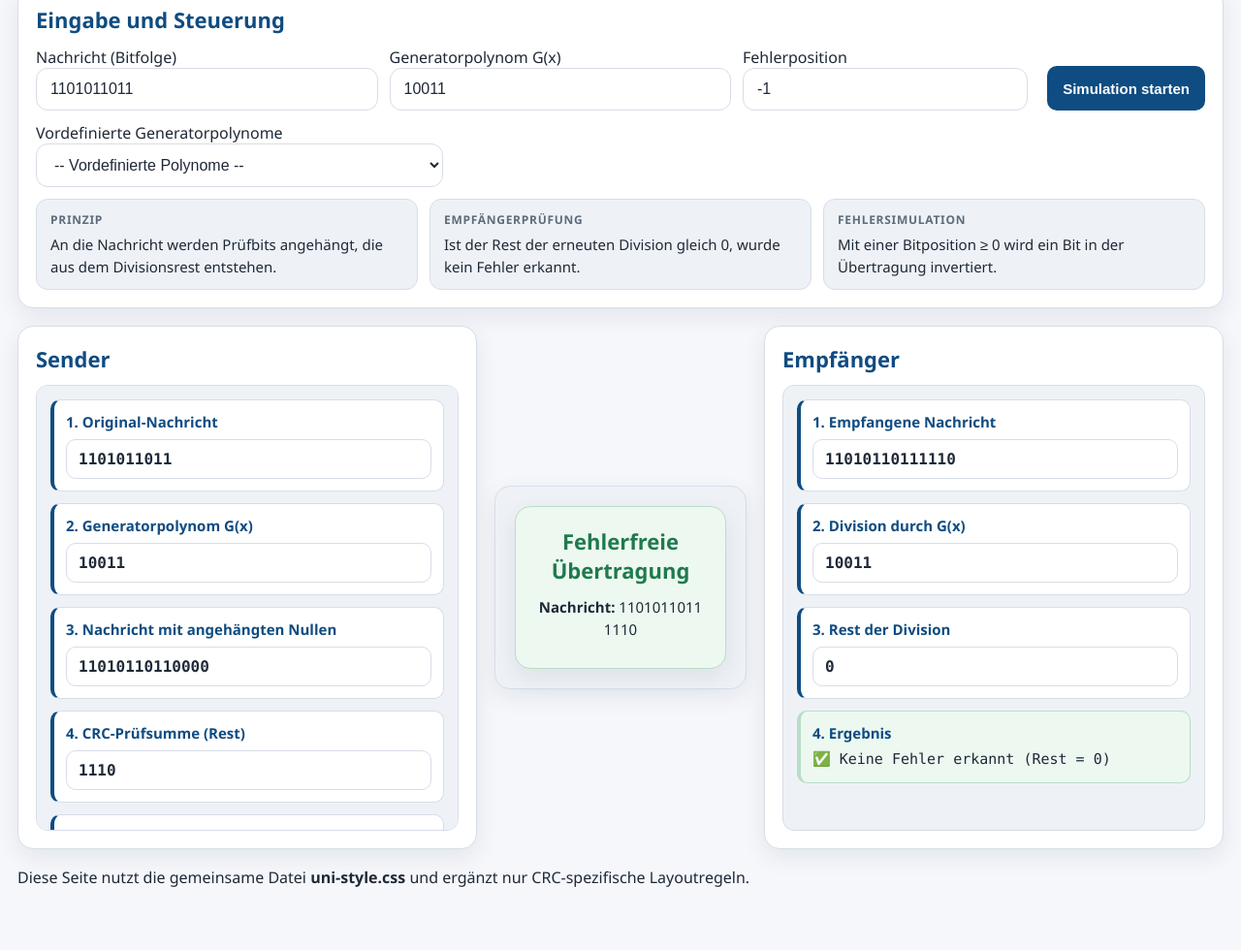
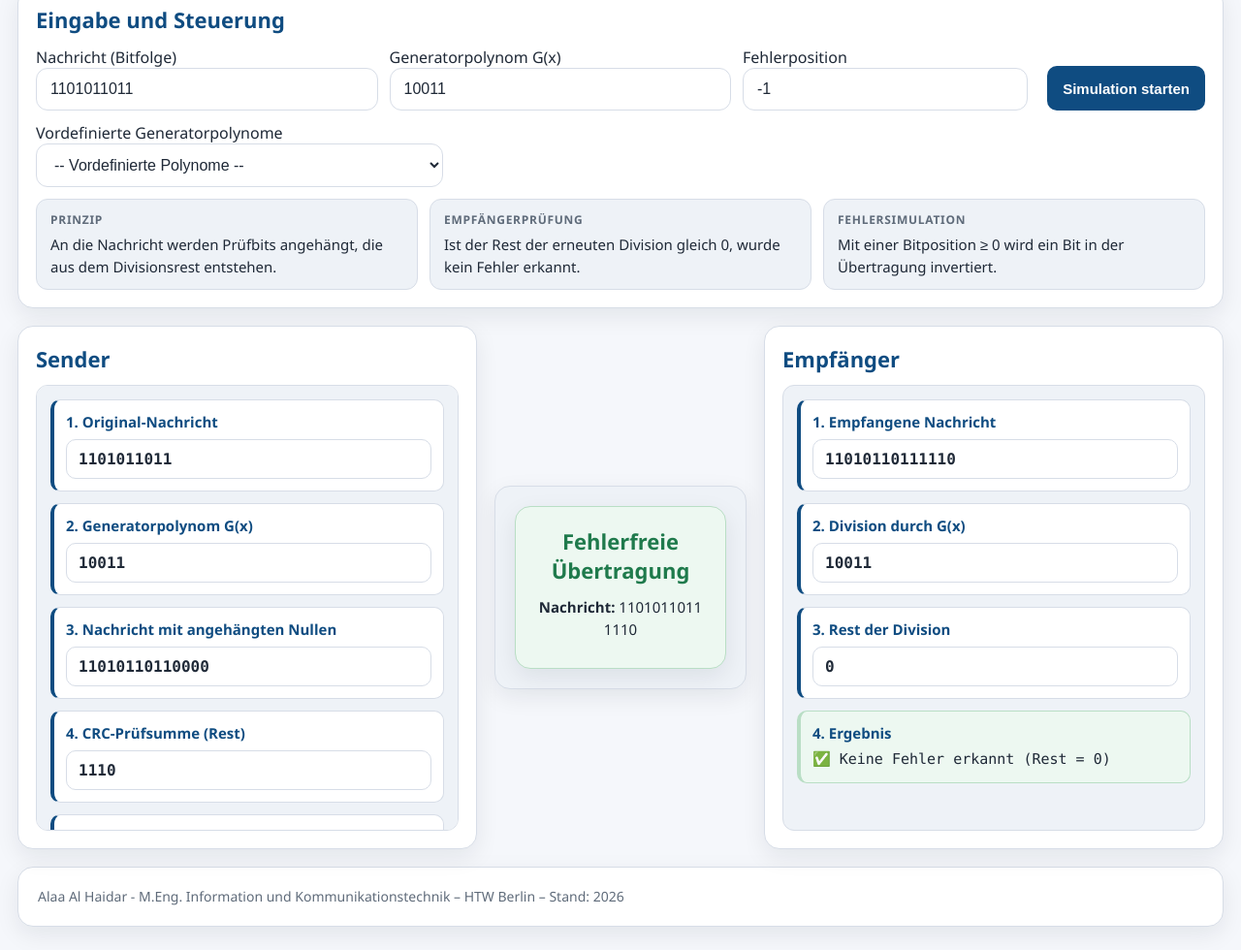
Before and after one commit to alaa-alhaidar/htw_simulation, a website: page crc-simu.html in a window 1280 px wide. Shown: the part 272-1252 px from the top of the page at 97% size. Before the commit the page ends 1212 px from the top, so only its background shows below. Drawn offline with Linux system fonts and the light colour scheme.

Commit message:
fix footer

```diff
--- a/crc-simu.html
+++ b/crc-simu.html
@@ -322,9 +322,9 @@
       </div>
     </section>
 
-    <div class="footer-note">
-      Diese Seite nutzt die gemeinsame Datei <strong>uni-style.css</strong> und ergänzt nur CRC-spezifische Layoutregeln.
-    </div>
+     <footer class="footer-note">
+      Alaa Al Haidar - M.Eng. Information und Kommunikationstechnik – HTW Berlin – Stand: 2026
+    </footer>
   </div>
 
   <script>
--- a/uni-style.css
+++ b/uni-style.css
@@ -13,7 +13,17 @@
   --danger: #b42318;
   --shadow: 0 8px 24px rgba(16, 24, 40, 0.08);
 }
-
+.footer-note {
+      margin-top: 18px;
+      color: var(--muted);
+      font-size: 14px;
+      line-height: 1.7;
+      background: var(--surface);
+      border: 1px solid var(--line);
+      border-radius: 16px;
+      box-shadow: var(--shadow);
+      padding: 18px 20px;
+    }
 * {
   box-sizing: border-box;
 }
```
Also changed, not shown: convul.html (+1 -2 lines), index.html (+2 -4 lines), modulation.html (+3 -3 lines), phase_modulation_input.html (+3 -0 lines), reflexion2.html (+3 -3 lines), smith.html (+3 -0 lines), winkel-rad.html (+3 -0 lines).
